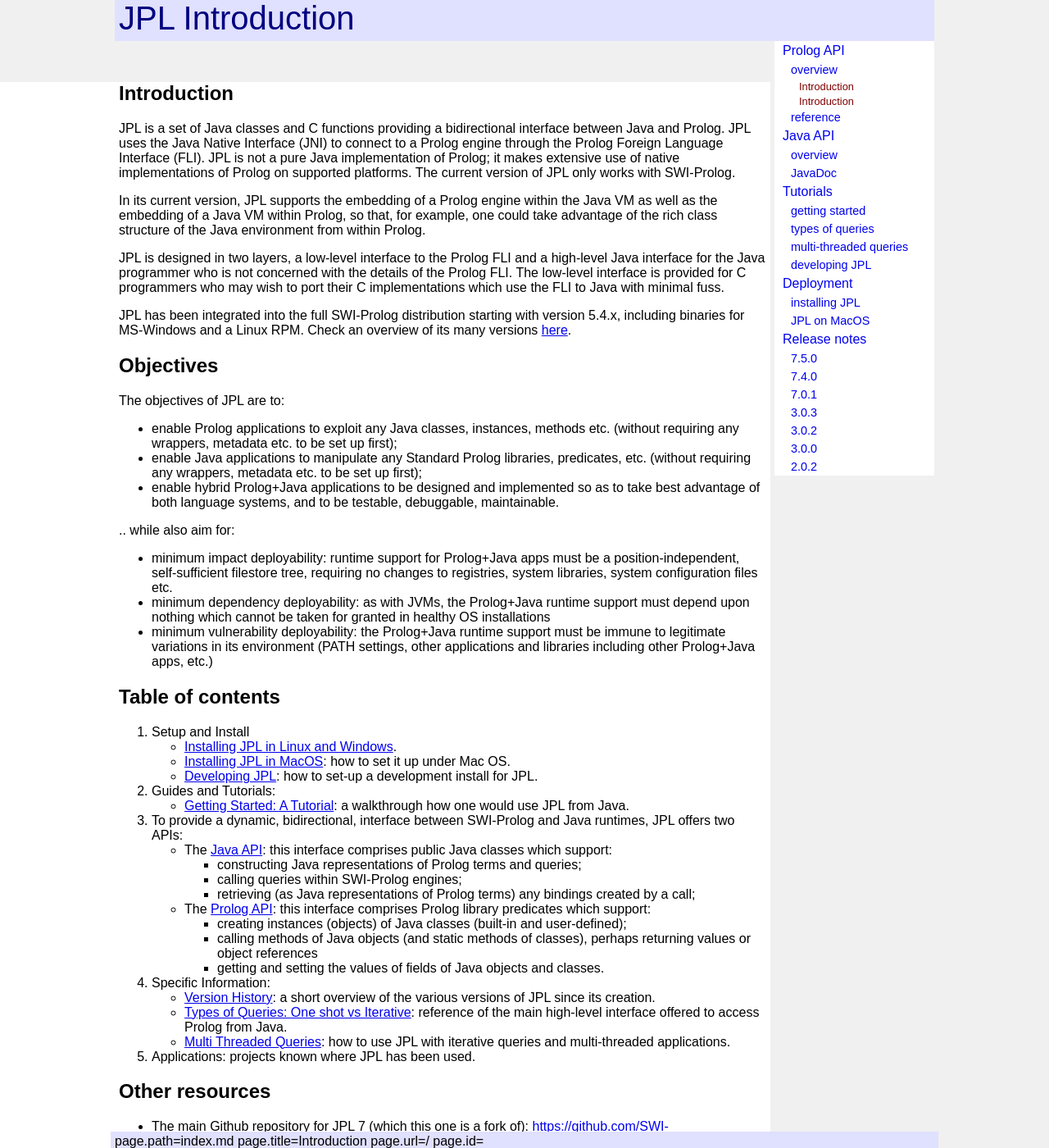
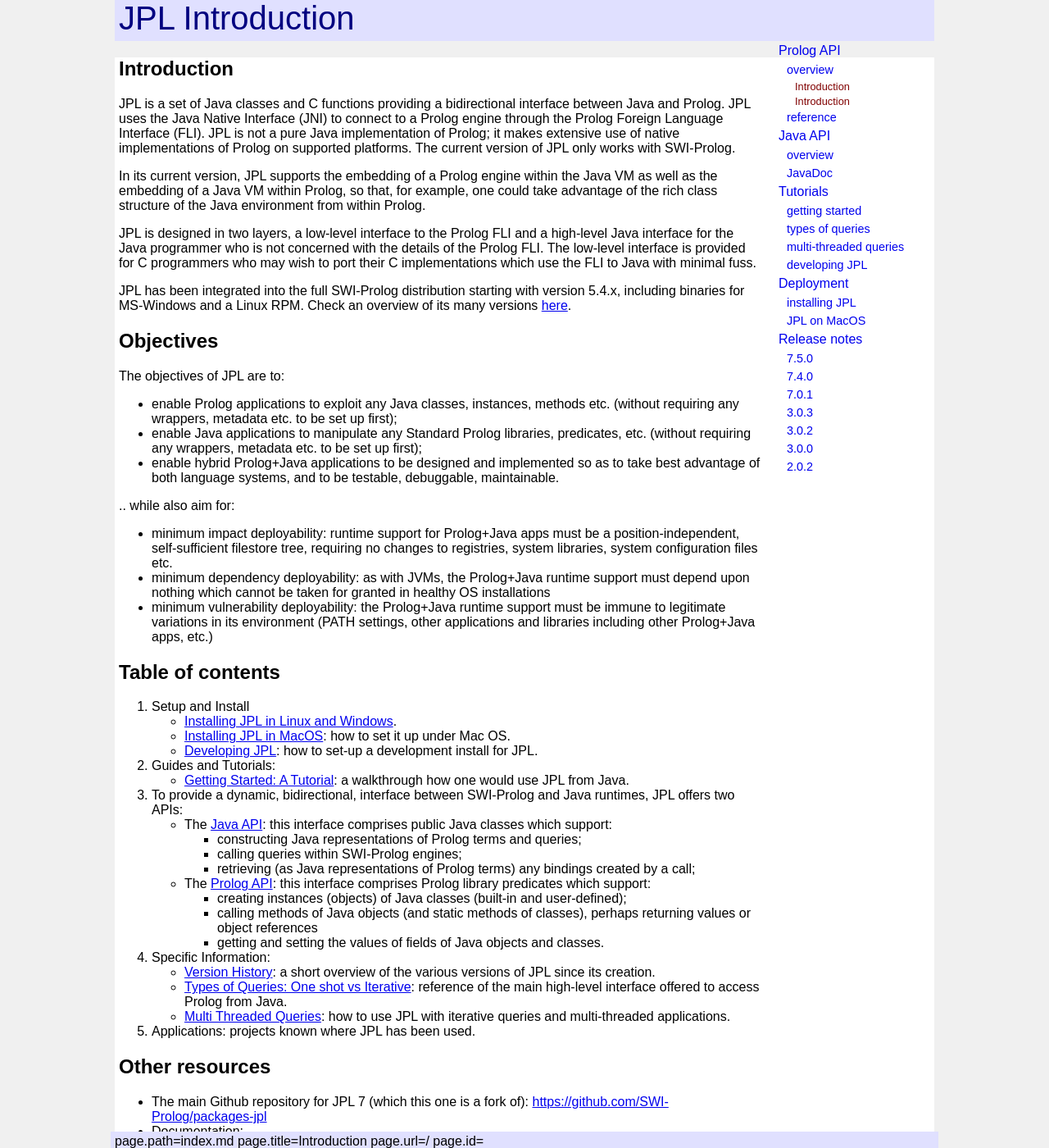
Before and after one commit to anionic/jpl-nav, a Jekyll site: the page built from docs/index.md, in a window 1280 px wide and 1400 px high. Shown: the whole window at 82% size. Built offline with Jekyll 4.4.1, drawn with Linux system fonts in a browser that asks for light colours; our own code applies the rules of GitHub Pages for plain Markdown files.

Commit message:
Update default.html

```diff
--- a/docs/_layouts/default.html
+++ b/docs/_layouts/default.html
@@ -23,7 +23,7 @@
 				button { /* button seems not to inherit font-family from body, at least in Firefox */
 					font-family: Arial,Helvetica,sans-serif;
 				}
-				.headbar1 { /* limited width, centred */
+				.headbar { /* limited width, centred */
 					background-color: #E0E0FF; /* same as tailbar */
 					height: 50px; /* = body.padding-top */
 					left: 0; /* full width from here... */
@@ -33,16 +33,16 @@
 					right: 0; /* ...to here */
 					top: 0; /* at very top of viewport */
 				}
-				.headbar1 > span { /* banner text */
+				.headbar > span { /* banner text */
 					color: #000080; /* dark blue */
 					font-size: 250%;
 					margin-left: 5px; /* same as content in mainbar */
 				}
-				.headbar1 > div.icon { /* menu burger icon */
+				.headbar > div.icon { /* menu burger icon */
 					display: none; /* shown only below 800px viewport width */
 				}
 				@media all and (max-width: 800px) {
-					.headbar1 > div.icon {
+					.headbar > div.icon {
 						background: #FFFFFF;
 						cursor: pointer; /* it's clickable, so fake this link styling */
 						display: block; /* show below 800px */
@@ -52,26 +52,26 @@
 						top: 5px;
 					}
 				}
-				.headbar1 > div.icon:hover {
+				.headbar > div.icon:hover {
 					background-color: #C0C0C0;
 				}
-				.headbar1 > div.icon > div.bar { /* each of three bars for "burger" icon lookalike */
+				.headbar > div.icon > div.bar { /* each of three bars for "burger" icon lookalike */
 					background-color: #0067D8;
 					height: 3px;
 					margin: 3px auto 0 auto;
 					width: 18px;
 				}
-				.headbar1 > div.icon:hover > div.bar {
+				.headbar > div.icon:hover > div.bar {
 					background-color: #FF0000;
 				}
-				.headbar1 > div.icon > div.legend { /* the word "menu", in case it isn't obvious ;-) */
+				.headbar > div.icon > div.legend { /* the word "menu", in case it isn't obvious ;-) */
 					color: #0067D8;
 					display: block;
 					font-size: 10px;
 					padding: 3px 0 0 0;
 					text-align: center;
 				}
-				.headbar1 > div.icon:hover > div.legend {
+				.headbar > div.icon:hover > div.legend {
 					color: #FF0000;
 				}
 				.navbar1 { /* invisible frame-of-reference for .navbar2 */
@@ -84,12 +84,12 @@
 					visibility: hidden; /* don't mask any links beneath */
 				}
 				.navbar2 { /* navigation sidebar */
-					background: #FFFFFF;
+					backgroundQ: #FFFFFF;
 					float: right; /* to RH edge of central zone */
 					margin: 0 0 0 0;
 					padding: 0 0 0 0;
 					visibility: visible;
-					width: 195px;
+					width: 200px;
 				}
 				@media all and (max-width: 800px) {
 					.navbar2.closed {
@@ -122,29 +122,23 @@
 					background-color: #F0F0F0;
 					text-decoration: underline;
 				}
-				.mainbar1 { /* invisible frame-of-reference for mainbar2 */
-					margin: 50px auto 0 auto; /* horiz centred below headbar */
-					max-width: 1000px; /* width-limited in wide viewports */
-					position: relative; /* prevent navbar stacking over it */
-					visibility: hidden; /* don't mask any links beneath */
-				}
-				.mainbar2 { /* avoids nav */
+				.mainbar { /* avoids nav */
 					background-color: #FFFFFF;
-					margin-left: -200px; /* trick for making it fit beside navbar */
-					max-width: 790px; /* 1000 - (5 + 205) */
+					margin-leftQ: -200px; /* trick for making it fit beside navbar */
+					margin: 0 auto 0 auto; /* horiz centred */
+					max-width: 785px; /* 1000 - (5 + 210) */
 					padding-top: 0;
-					padding-right: 5px; /* cosmatic */
+					padding-right: 210px; /* gutter + navbar width */
 					padding-bottom: 0;
-					padding-left: 205px; /* cancels margin, adds cosmetic 5px */
-					visibility: visible;
+					padding-left: 5px; /* cosmetic 5px */
+					visibilityQ: visible;
 				}
 				@media all and (max-width: 800px) {
-					.mainbar2 {
-						margin-left: 0; /* don't leave space for nav */
-						padding-left: 5px;
+					.mainbar {
+						padding-right: 5px; /* don't leave space for nav */
 					}
 				}
-				.mainbar2 > h1 { /* embedded in headbar; not shown in mainbar */
+				.mainbar > h1 { /* embedded in headbar; not shown in mainbar */
 						display: none;
 				}
 				.tailbar1 {
@@ -231,7 +225,7 @@
 			</style>
 			<script type="text/javascript">
 				document.addEventListener('DOMContentLoaded', function(event) {
-					document.querySelector('.headbar1 > .icon').addEventListener('click', function(event) {
+					document.querySelector('.headbar > .icon').addEventListener('click', function(event) {
 						document.querySelector('.navbar2').classList.toggle('closed');
 						event.stopPropagation();
 						event.preventDefault();
@@ -253,6 +247,18 @@
 			</script>
 		</head>
 		<body>
+			<div class="mainbar">
+				{{ content }}
+			</div>
+			<div class="headbar">
+				<span>JPL {{ page.title }}</span>
+				<div class="icon">
+					<div class="bar"></div>
+					<div class="bar"></div>
+					<div class="bar"></div>
+					<div class="legend">menu</div>
+				</div>
+			</div>
 			<div class="navbar1">
 				<ul class="navbar2 closed">
 					<li class="level1"><a href="PrologApi">Prolog API</a></li>
@@ -285,20 +291,6 @@
 					<li class="level2"><a href="ReleaseNotes202">2.0.2</a></li>
 				</ul>
 			</div>
-			<div class="mainbar1">
-				<div class="mainbar2">
-					{{ content }}
-				</div>
-			</div>
-			<div class="headbar1">
-				<span>JPL {{ page.title }}</span>
-				<div class="icon">
-					<div class="bar"></div>
-					<div class="bar"></div>
-					<div class="bar"></div>
-					<div class="legend">menu</div>
-				</div>
-			</div>
 			<div class="tailbar1">
 				page.path={{page.path}}
 				page.title={{page.title}}
```
Also changed, not shown: other parts of docs/_layouts/default.html (+1 -1 lines).
